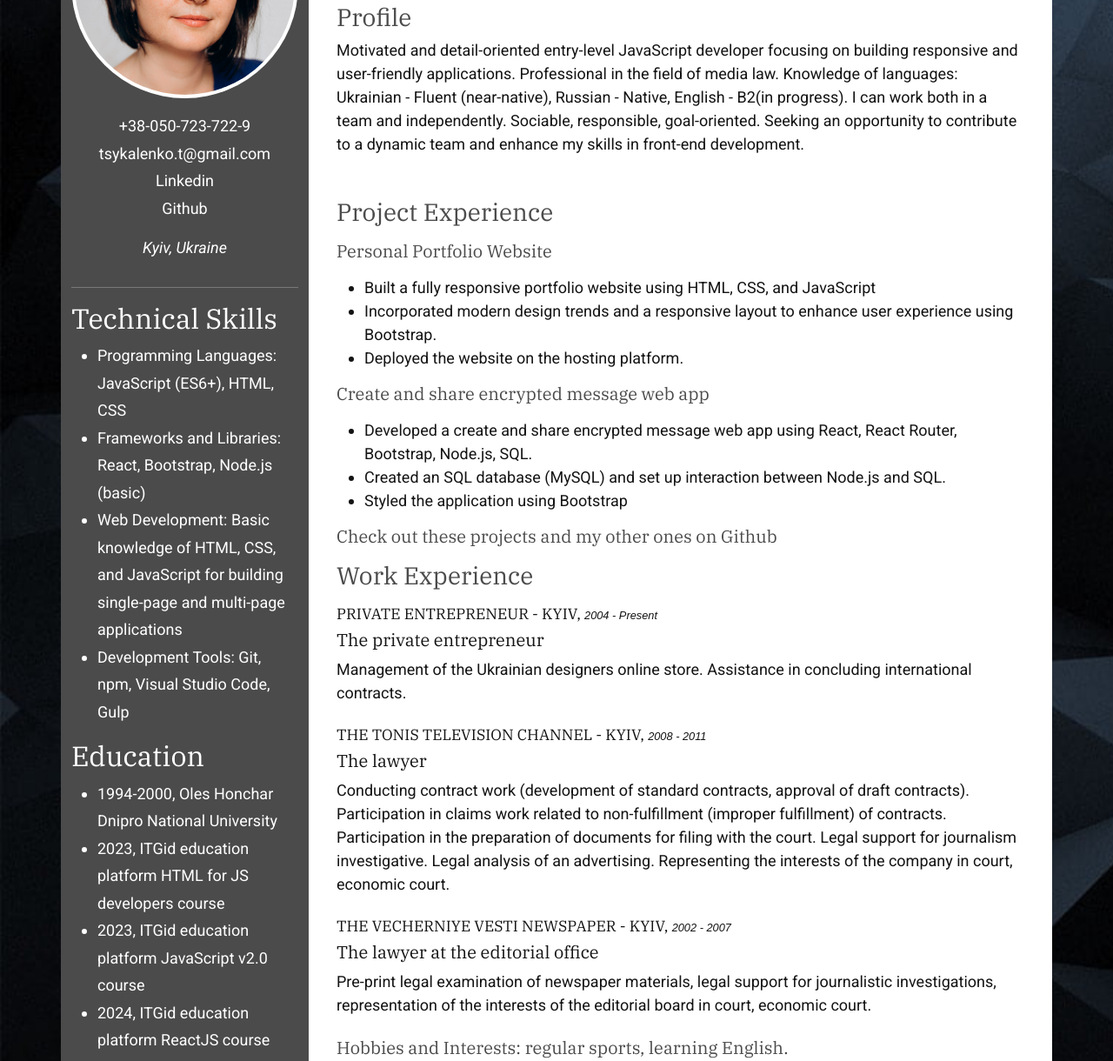
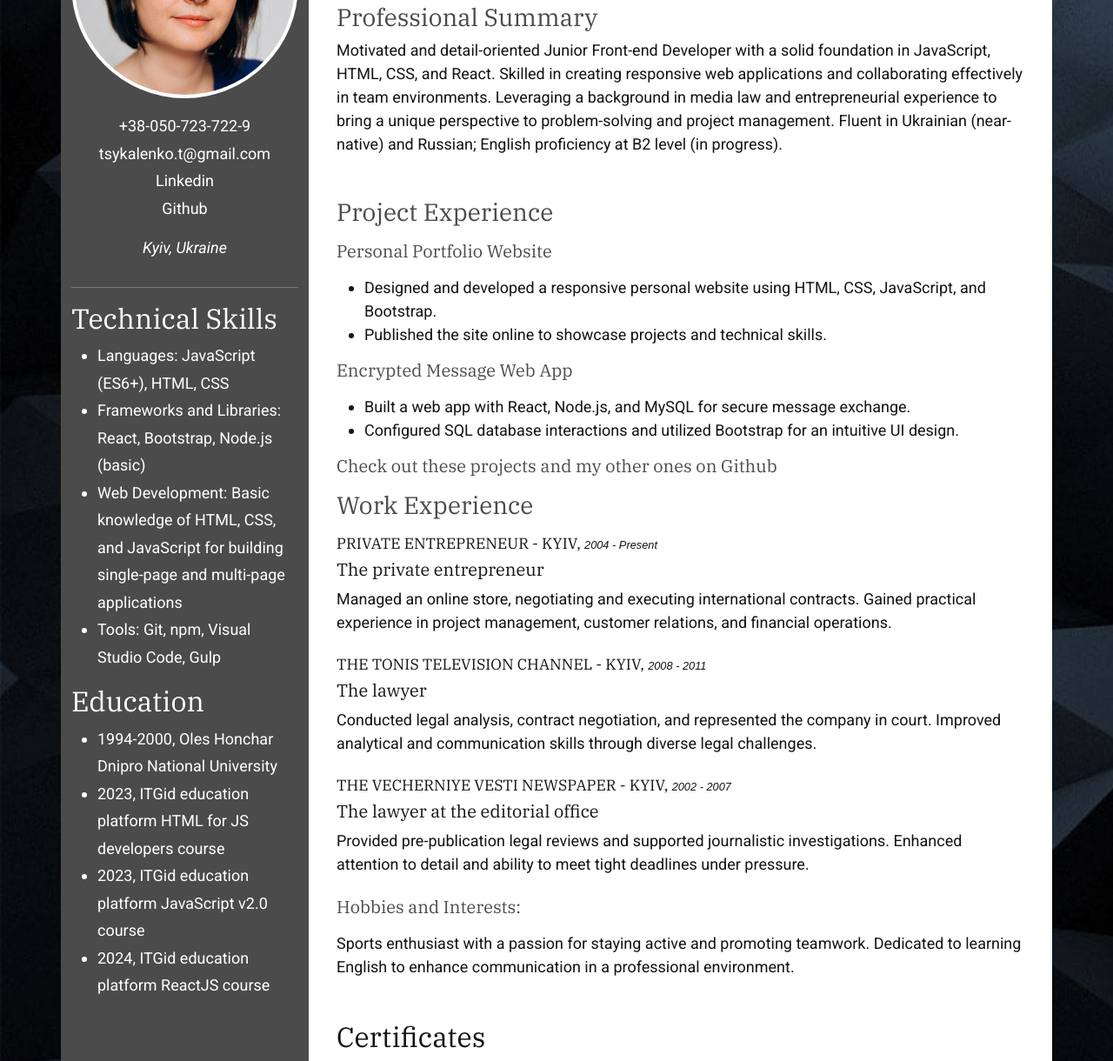
Before and after one commit to Selista/CV, a website: page src/index.html in a window 1280 px wide. Shown: the part 164-1384 px from the top of the page at 87% size. Drawn offline with Linux system fonts and the light colour scheme.

Commit message:
main text changed

```diff
--- a/src/index.html
+++ b/src/index.html
@@ -46,19 +46,20 @@
                         <h1 class="text-center cv-header mt-4 mb-4"><span class="color-grey" id="my-name"></span></h1>
                         <h2 class="job-title text-center lines color-grey mb-4" id="job-title"></h2>
                     </header>
-                    <h3 class="profile color-grey">Profile</h3>
+                    <h3 class="profile color-grey">Professional Summary</h3>
                     <p class="mb-5 profile-data"></p>
                     <h3 class="mb-3 color-grey">Project Experience</h3>
                     <h5 class="mb-3 color-grey ">Personal Portfolio Website</h5>
                     <ul class="project-list"></ul>
-                    <h5 class="mb-3 color-grey">Create and share encrypted message web app</h5>
+                    <h5 class="mb-3 color-grey">Encrypted Message Web App</h5>
                     <ul class="project-message-list"></ul>
                     <h5 class="mb-3 color-grey">Check out these projects and my other ones on <span
                             class="projects-github"></span>
                     </h5>
                     <h3 class="mb-3 experience color-grey">Work Experience</h3>
                     <div class="experience-list"></div>
-                    <h5 class="mb-3 color-grey ">Hobbies and Interests: regular sports, learning English.</h5>
+                    <h5 class="mb-3 color-grey ">Hobbies and Interests: </h5>
+                    <p class="mb-5" id="hobbies"></p>
                     <div class="certificate-block col-lg-12 col-md-12 col-sm-6 col-xs-12">
                         <section>
                             <h2>Certificates</h2>
--- a/src/js/app.js
+++ b/src/js/app.js
@@ -1,6 +1,7 @@
 document.querySelector('#my-name').innerHTML = `${data.first_name} <span class="color-grey">${data.last_name}</span>`;
 document.querySelector('#job-title').textContent = data.job_title;
 document.querySelector('.profile-data').textContent = data.profile;
+document.querySelector('#hobbies').textContent = data.hobbies;
 /**
  * section data
  */
--- a/src/js/data.js
+++ b/src/js/data.js
@@ -12,10 +12,10 @@ const data = {
     "certificates_html": "images/certificate_html.jpg",
     "certificates_react": "images/certificate_react.jpg",
     "skills": [
-        "Programming Languages: JavaScript (ES6+), HTML, CSS",
+        "Languages: JavaScript (ES6+), HTML, CSS",
         "Frameworks and Libraries: React, Bootstrap, Node.js (basic)",
         "Web Development: Basic knowledge of HTML, CSS, and JavaScript for building single-page and multi-page applications ",
-        "Development Tools: Git, npm, Visual Studio Code, Gulp",
+        "Tools: Git, npm, Visual Studio Code, Gulp",
     ],
     "education": [
         ["1994-2000", "Oles Honchar Dnipro National University"],
@@ -23,16 +23,18 @@ const data = {
         ["2023", "ITGid education platform JavaScript v2.0 course"],
         ["2024", "ITGid education platform ReactJS course"],
     ],
-    "profile": "Motivated and detail-oriented entry-level JavaScript developer focusing on building responsive and user-friendly applications. Professional in the field of media law. Knowledge of languages: Ukrainian - Fluent (near-native), Russian - Native, English - B2(in progress). I can work both in a team and independently. Sociable, responsible, goal-oriented. Seeking an opportunity to contribute to a dynamic team and enhance my skills in front-end development.",
+    "profile": "Motivated and detail-oriented Junior Front-end Developer with a solid foundation in JavaScript, HTML, CSS, and React. Skilled in creating responsive web applications and collaborating effectively in team environments. Leveraging a background in media law and entrepreneurial experience to bring a unique perspective to problem-solving and project management. Fluent in Ukrainian (near-native) and Russian; English proficiency at B2 level (in progress).",
 
     "stages": [
-        "Built a fully responsive portfolio website using HTML, CSS, and JavaScript",
-        "Incorporated modern design trends and a responsive layout to enhance user experience using Bootstrap.",
-        "Deployed the website on the hosting platform.",
+        "Designed and developed a responsive personal website using HTML, CSS, JavaScript, and Bootstrap.",
+        "Published the site online to showcase projects and technical skills.",
     ],
     "stages_message": [
-        "Developed a create and share encrypted message web app using React, React Router, Bootstrap, Node.js, SQL.",
-        "Created an SQL database (MySQL) and set up interaction between Node.js and SQL.",
-        "Styled the application using Bootstrap",
+        "Built a web app with React, Node.js, and MySQL for secure message exchange.",
+        "Configured SQL database interactions and utilized Bootstrap for an intuitive UI design.",
+    ],
+    "hobbies": [
+        "Sports enthusiast with a passion for staying active and promoting teamwork. Dedicated to learning English to enhance communication in a professional environment.",
     ]
+
 };
--- a/src/js/experience.js
+++ b/src/js/experience.js
@@ -5,7 +5,7 @@ const experience = [
         "from": "2004",
         "to": 'Present',
         "position": "The private entrepreneur",
-        "description": "Management of the Ukrainian designers online store. Assistance in concluding international contracts."
+        "description": "Managed an online store, negotiating and executing international contracts. Gained practical experience in project management, customer relations, and financial operations."
     },
     {
         "company": "The Tonis Television channel ",
@@ -13,7 +13,7 @@ const experience = [
         "from": "2008",
         "to": '2011',
         "position": "The lawyer",
-        "description": "Conducting contract work (development of standard contracts, approval of draft contracts). Participation in claims work related to non-fulfillment (improper fulfillment) of contracts. Participation in the preparation of documents for filing with the court. Legal support for journalism investigative. Legal analysis of an advertising. Representing the interests of the company in court, economic court."
+        "description": "Conducted legal analysis, contract negotiation, and represented the company in court. Improved analytical and communication skills through diverse legal challenges."
     },
     {
         "company": "The Vecherniye Vesti newspaper",
@@ -21,6 +21,6 @@ const experience = [
         "from": "2002",
         "to": '2007',
         "position": "The lawyer at the editorial office",
-        "description": "Pre-print legal examination of newspaper materials, legal support for journalistic investigations, representation of the interests of the editorial board in court, economic court."
+        "description": "Provided pre-publication legal reviews and supported journalistic investigations. Enhanced attention to detail and ability to meet tight deadlines under pressure."
     }
 ]
```
Also changed, not shown: build/index.html, build/js/app.js, build/js/data.js, build/js/experience.js.
